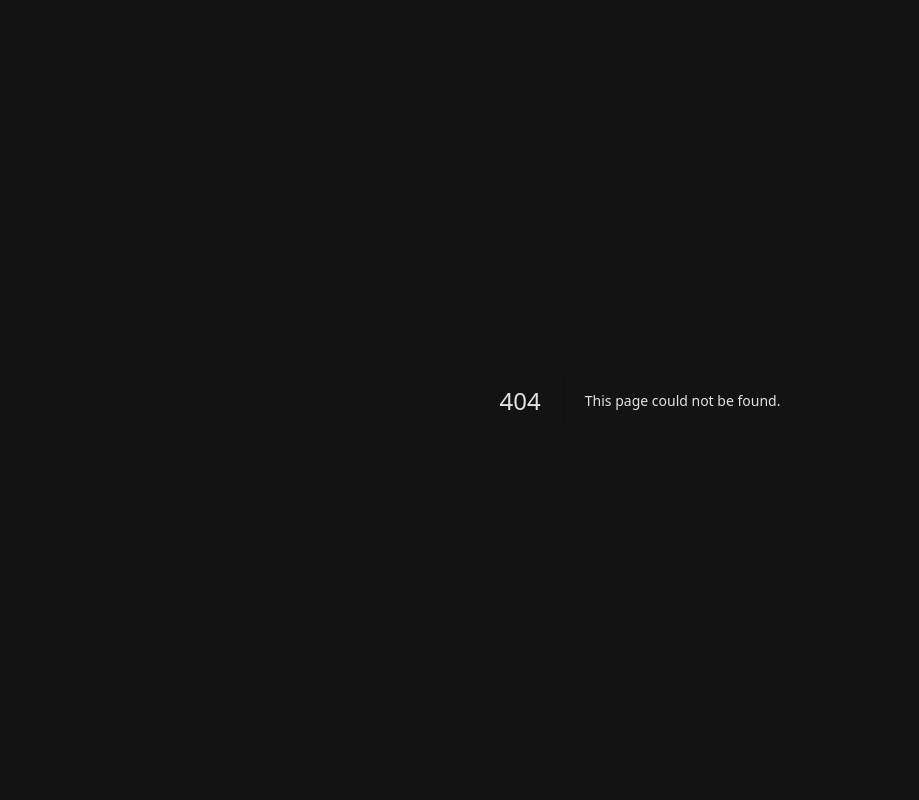
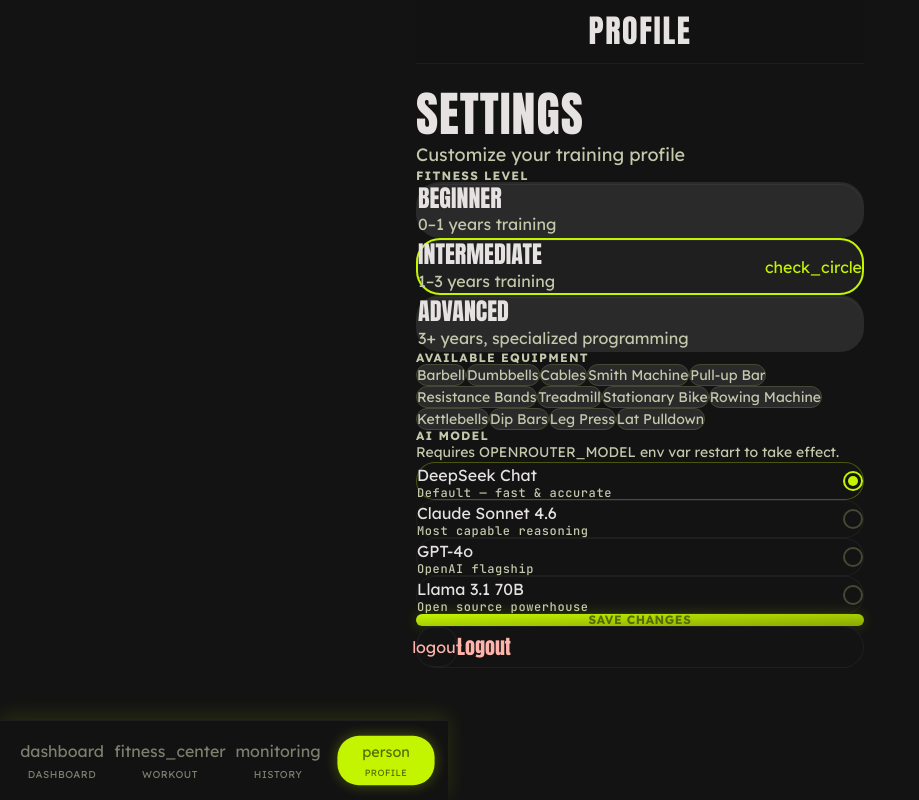
Before and after one commit to prassu999p/ai-fitness-coach, a Next.js app: page /profile in a window 1280 px wide. Before the commit this address had no page. Shown: the whole page, without its empty margins (0-919 px from the left). Built offline with nearby package versions, Linux system fonts and the light colour scheme; no server answers.

Commit message:
feat: add profile/settings page with equipment editor, fitness level, AI model selector, sign out

```diff
--- /dev/null
+++ b/src/app/profile/page.tsx
@@ -0,0 +1,217 @@
+'use client'
+
+import { useEffect, useState } from 'react'
+import { createClient } from '@/lib/supabase/client'
+import { BottomNav } from '@/components/BottomNav'
+import { useRouter } from 'next/navigation'
+import type { FitnessLevel } from '@/lib/types'
+
+const EQUIPMENT_OPTIONS = [
+  'Barbell', 'Dumbbells', 'Cables', 'Smith Machine',
+  'Pull-up Bar', 'Resistance Bands', 'Treadmill',
+  'Stationary Bike', 'Rowing Machine', 'Kettlebells',
+  'Dip Bars', 'Leg Press', 'Lat Pulldown',
+]
+
+const FITNESS_LEVELS: Array<{ value: FitnessLevel; label: string; description: string }> = [
+  { value: 'beginner', label: 'Beginner', description: '0–1 years training' },
+  { value: 'intermediate', label: 'Intermediate', description: '1–3 years training' },
+  { value: 'advanced', label: 'Advanced', description: '3+ years, specialized programming' },
+]
+
+const OPENROUTER_MODELS = [
+  { id: 'deepseek/deepseek-chat', label: 'DeepSeek Chat', description: 'Default — fast & accurate' },
+  { id: 'anthropic/claude-sonnet-4-6', label: 'Claude Sonnet 4.6', description: 'Most capable reasoning' },
+  { id: 'openai/gpt-4o', label: 'GPT-4o', description: 'OpenAI flagship' },
+  { id: 'meta-llama/llama-3.1-70b-instruct', label: 'Llama 3.1 70B', description: 'Open source powerhouse' },
+]
+
+export default function ProfilePage() {
+  const [fitnessLevel, setFitnessLevel] = useState<FitnessLevel>('intermediate')
+  const [equipment, setEquipment] = useState<string[]>([])
+  const [model, setModel] = useState('deepseek/deepseek-chat')
+  const [saving, setSaving] = useState(false)
+  const [saved, setSaved] = useState(false)
+  const supabase = createClient()
+  const router = useRouter()
+
+  useEffect(() => {
+    async function load() {
+      const { data: { user } } = await supabase.auth.getUser()
+      if (!user) return
+
+      const [{ data: profile }, { data: eq }] = await Promise.all([
+        supabase.from('profiles').select('*').eq('id', user.id).single(),
+        supabase.from('user_equipment').select('equipment_name').eq('user_id', user.id),
+      ])
+
+      if (profile) setFitnessLevel(profile.fitness_level as FitnessLevel)
+      setEquipment((eq ?? []).map(e => e.equipment_name))
+    }
+    load()
+    // eslint-disable-next-line react-hooks/exhaustive-deps
+  }, [])
+
+  function toggleEquipment(name: string) {
+    const lower = name.toLowerCase()
+    setEquipment(prev =>
+      prev.includes(lower) ? prev.filter(e => e !== lower) : [...prev, lower]
+    )
+  }
+
+  async function save() {
+    setSaving(true)
+    const { data: { user } } = await supabase.auth.getUser()
+    if (!user) return
+
+    await supabase.from('profiles').update({ fitness_level: fitnessLevel }).eq('id', user.id)
+    await supabase.from('user_equipment').delete().eq('user_id', user.id)
+
+    if (equipment.length > 0) {
+      await supabase.from('user_equipment').insert(
+        equipment.map(name => ({ user_id: user.id, equipment_name: name }))
+      )
+    }
+
+    setSaving(false)
+    setSaved(true)
+    setTimeout(() => setSaved(false), 2000)
+  }
+
+  async function signOut() {
+    await supabase.auth.signOut()
+    router.push('/login')
+    router.refresh()
+  }
+
+  return (
+    <div className="flex flex-col min-h-screen bg-background">
+      {/* Fixed Header */}
+      <header className="fixed top-0 w-full max-w-md z-50 bg-surface/60 backdrop-blur-xl border-b border-white/5 flex justify-between items-center px-margin h-16">
+        <div className="w-8" />
+        <h1 className="font-headline-lg text-headline-lg text-primary uppercase tracking-wider">Profile</h1>
+        <div className="w-8" />
+      </header>
+
+      <main className="flex-grow pt-[88px] pb-[104px] px-margin flex flex-col gap-lg">
+        {/* Page Header */}
+        <div>
+          <h2 className="font-display-lg text-display-lg text-primary uppercase">Settings</h2>
+          <p className="font-body-lg text-body-lg text-on-surface-variant mt-xs">
+            Customize your training profile
+          </p>
+        </div>
+
+        {/* Fitness Level */}
+        <section className="flex flex-col gap-sm">
+          <h3 className="font-label-caps text-label-caps text-on-surface-variant uppercase tracking-widest">
+            Fitness Level
+          </h3>
+          <div className="flex flex-col gap-xs">
+            {FITNESS_LEVELS.map(level => (
+              <button
+                key={level.value}
+                onClick={() => setFitnessLevel(level.value)}
+                className={`w-full text-left rounded-xl p-sm border-2 transition-all duration-200 flex items-center justify-between ${
+                  fitnessLevel === level.value
+                    ? 'border-primary-container bg-surface-container glow-primary-active'
+                    : 'border-transparent bg-surface-container-high'
+                }`}
+                style={{ boxShadow: 'inset 0 1px 0 rgba(255,255,255,0.05)' }}
+              >
+                <div>
+                  <p className="font-headline-md text-headline-md text-primary uppercase">{level.label}</p>
+                  <p className="font-body-md text-body-md text-on-surface-variant">{level.description}</p>
+                </div>
+                {fitnessLevel === level.value && (
+                  <span className="material-symbols-outlined text-primary-container" style={{ fontVariationSettings: "'FILL' 1" }}>check_circle</span>
+                )}
+              </button>
+            ))}
+          </div>
+        </section>
+
+        {/* Equipment */}
+        <section className="flex flex-col gap-sm">
+          <h3 className="font-label-caps text-label-caps text-on-surface-variant uppercase tracking-widest">
+            Available Equipment
+          </h3>
+          <div className="flex flex-wrap gap-xs">
+            {EQUIPMENT_OPTIONS.map(name => (
+              <button
+                key={name}
+                onClick={() => toggleEquipment(name)}
+                className={`px-sm py-xs rounded-full text-sm border transition-all duration-200 font-label-caps ${
+                  equipment.includes(name.toLowerCase())
+                    ? 'border-primary-container bg-primary-container/15 text-primary-container glow-primary'
+                    : 'border-outline-variant bg-surface-container-high text-on-surface-variant'
+                }`}
+              >
+                {name}
+              </button>
+            ))}
+          </div>
+        </section>
+
+        {/* AI Model */}
+        <section className="flex flex-col gap-sm">
+          <h3 className="font-label-caps text-label-caps text-on-surface-variant uppercase tracking-widest">
+            AI Model
+          </h3>
+          <p className="font-body-md text-body-md text-on-surface-variant text-sm">
+            Requires OPENROUTER_MODEL env var restart to take effect.
+          </p>
+          <div className="flex flex-col gap-xs">
+            {OPENROUTER_MODELS.map(m => (
+              <button
+                key={m.id}
+                onClick={() => setModel(m.id)}
+                className={`w-full text-left p-sm rounded-xl border transition-all duration-200 flex items-center justify-between ${
+                  model === m.id
+                    ? 'border-primary-container/30 bg-surface'
+                    : 'border-white/5 bg-surface hover:border-white/20'
+                }`}
+              >
+                <div>
+                  <p className="font-body-md text-body-md text-primary">{m.label}</p>
+                  <p className="font-data-sm text-data-sm text-on-surface-variant">{m.description}</p>
+                </div>
+                <div className={`w-5 h-5 rounded-full border-2 flex items-center justify-center flex-shrink-0 ml-sm ${
+                  model === m.id ? 'border-primary-container' : 'border-outline-variant'
+                }`}>
+                  {model === m.id && <div className="w-2.5 h-2.5 rounded-full bg-primary-container" />}
+                </div>
+              </button>
+            ))}
+          </div>
+        </section>
+
+        {/* Save Button */}
+        <button
+          onClick={save}
+          disabled={saving}
+          className={`w-full font-label-caps text-label-caps py-sm rounded-xl uppercase tracking-wider transition-all ${
+            saved
+              ? 'bg-primary-container text-on-primary-container'
+              : 'bg-gradient-to-br from-primary-container to-[#8ba800] text-on-primary-container glow-primary hover:opacity-90 disabled:opacity-50'
+          }`}
+        >
+          {saved ? '✓ SAVED' : saving ? 'SAVING...' : 'SAVE CHANGES'}
+        </button>
+
+        {/* Sign Out */}
+        <button
+          onClick={signOut}
+          className="w-full flex items-center gap-sm p-md bg-surface border border-white/5 rounded-xl hover:bg-error-container/20 hover:border-error/30 transition-all group"
+        >
+          <div className="w-10 h-10 rounded-lg bg-surface flex items-center justify-center text-error border border-white/5 group-hover:bg-error-container/50 transition-colors">
+            <span className="material-symbols-outlined">logout</span>
+          </div>
+          <span className="font-headline-md text-[20px] text-error">Logout</span>
+        </button>
+      </main>
+
+      <BottomNav />
+    </div>
+  )
+}
```
